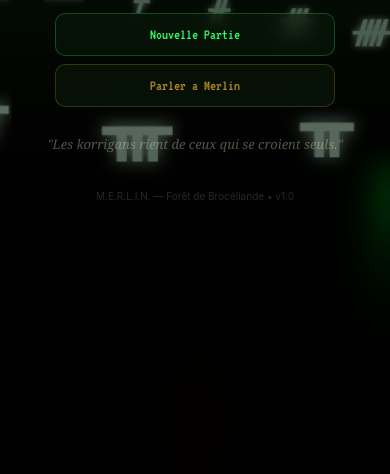
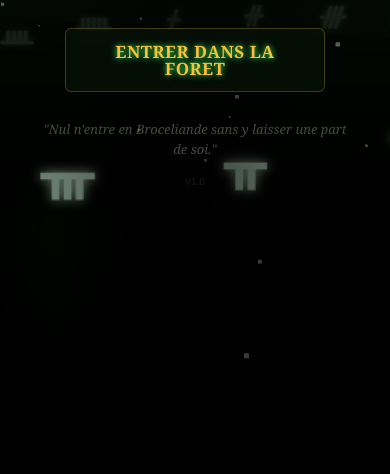
Before and after one commit to merlingame-netizen/merlin-web, a website built with Vite: page index.html in a window 390 px wide. Shown: the part 370-844 px from the top of the page. Built offline with nearby package versions, Linux system fonts and the light colour scheme; animation ran at ten frames a second; files whose address does not match are found by name.

Commit message:
refactor(menu): coherent celtic style, orbiting camera, simplified layout
- Menu v3: Georgia serif font, amber title, warm palette (no more CRT green)
- Removed "Parler a Merlin" button (unused in web demo)
- 3D scene: slow orbit camera, 120 particles (fireflies+sparks), rune fade by distance
- Cleaned dead code: unused _buildTitle, _buildBurstParticles, _buildLLMIndicator
- CSS: radial gradient overlay, subtle hover glow, responsive title

```diff
--- a/src/scenes/menu_screen.js
+++ b/src/scenes/menu_screen.js
@@ -1,8 +1,20 @@
-// M.E.R.L.I.N. — Menu Screen (Refonte v2)
-// Fast, minimal, 2 buttons + Merlin chat
+// M.E.R.L.I.N. — Menu Screen v3
+// Minimal, atmospheric, coherent celtic style
+// One primary action + lore quote, overlaid on 3D scene
 
 import { listSlots } from '../game/save_system.js'
 import { SFX } from '../audio/sfx_manager.js'
+
+const LORE_QUOTES = [
+  '"Les pierres se souviennent de tout." \u2014 Merlin',
+  '"Chaque sentier mene a un choix. Chaque choix, a un destin."',
+  '"La foret parle a ceux qui savent ecouter."',
+  '"Ni la force ni la ruse ne suffisent. Seule la sagesse prevaut."',
+  '"Les korrigans rient de ceux qui se croient seuls."',
+  '"Le voile entre les mondes est plus fin qu\'un souffle."',
+  '"Nul n\'entre en Broceliande sans y laisser une part de soi."',
+  '"Les racines des chenes sont les veines du monde."',
+]
 
 export class MenuScreen {
   constructor(onNewGame, onContinue, onLoad, onTalkMerlin) {
@@ -11,6 +23,7 @@ export class MenuScreen {
     this._onLoad = onLoad
     this._onTalkMerlin = onTalkMerlin
     this._el = null
+    this._loreTimer = null
   }
 
   mount(container) {
@@ -20,66 +33,52 @@ export class MenuScreen {
     const hasSave = listSlots()[0] != null
 
     this._el.innerHTML = `
-      <div class="menu-v2">
-        <div class="menu-v2-title">M.E.R.L.I.N.</div>
-        <div class="menu-v2-sub">Foret de Broceliande</div>
-        <div class="menu-v2-btns">
-          <button class="mv2-btn mv2-btn-primary" id="mv2-play">
-            ${hasSave ? 'Continuer' : 'Nouvelle Partie'}
+      <div class="menu-main">
+        <div class="menu-title-group">
+          <h1 class="menu-title">M.E.R.L.I.N.</h1>
+          <p class="menu-subtitle">Foret de Broceliande</p>
+        </div>
+        <div class="menu-actions">
+          <button class="menu-btn menu-btn-play" id="menu-play">
+            ${hasSave ? 'Continuer l\'aventure' : 'Entrer dans la foret'}
           </button>
-          ${hasSave ? '<button class="mv2-btn" id="mv2-new">Nouvelle Partie</button>' : ''}
-          <button class="mv2-btn mv2-btn-merlin" id="mv2-merlin">Parler a Merlin</button>
+          ${hasSave ? '<button class="menu-btn menu-btn-secondary" id="menu-new">Nouveau voyage</button>' : ''}
         </div>
-        <div class="menu-v2-lore" id="menu-lore"></div>
-        <div class="menu-v2-footer">M.E.R.L.I.N. — Forêt de Brocéliande &bull; v1.0</div>
+        <p class="menu-lore" id="menu-lore"></p>
+        <p class="menu-version">v1.0</p>
       </div>
     `
     container.appendChild(this._el)
 
-    // Rotating lore quotes
-    const loreQuotes = [
-      '"Les pierres se souviennent de tout." — Merlin',
-      '"Chaque sentier mene a un choix. Chaque choix, a un destin."',
-      '"La foret parle a ceux qui savent ecouter."',
-      '"Chaque sentier mene a un choix. Chaque choix, a un destin."',
-      '"Ni la force ni la ruse ne suffisent. Seule la sagesse prevaut."',
-      '"Les korrigans rient de ceux qui se croient seuls."',
-      '"Le voile entre les mondes est plus fin qu\'un souffle."',
-    ]
+    // Lore quotes rotation
     const loreEl = this._el.querySelector('#menu-lore')
     if (loreEl) {
-      let loreIdx = Math.floor(Math.random() * loreQuotes.length)
-      loreEl.textContent = loreQuotes[loreIdx]
+      let idx = Math.floor(Math.random() * LORE_QUOTES.length)
+      loreEl.textContent = LORE_QUOTES[idx]
       this._loreTimer = setInterval(() => {
-        loreIdx = (loreIdx + 1) % loreQuotes.length
+        idx = (idx + 1) % LORE_QUOTES.length
         loreEl.style.opacity = '0'
-        setTimeout(() => { loreEl.textContent = loreQuotes[loreIdx]; loreEl.style.opacity = '1' }, 500)
-      }, 6000)
+        setTimeout(() => { loreEl.textContent = LORE_QUOTES[idx]; loreEl.style.opacity = '1' }, 500)
+      }, 7000)
     }
 
-    // SFX on hover for all buttons
-    this._el.querySelectorAll('.mv2-btn').forEach(btn => {
+    // SFX
+    this._el.querySelectorAll('.menu-btn').forEach(btn => {
       btn.addEventListener('mouseenter', () => SFX.hover())
       btn.addEventListener('pointerdown', () => SFX.click())
     })
 
-    // Play button: continue if save exists, else new game
-    this._el.querySelector('#mv2-play')?.addEventListener('click', () => {
+    // Play / Continue
+    this._el.querySelector('#menu-play')?.addEventListener('click', () => {
       SFX.confirm()
       if (hasSave) this._onContinue()
       else this._onNewGame()
     })
 
-    // New game (only shown if save exists)
-    this._el.querySelector('#mv2-new')?.addEventListener('click', () => {
+    // New game (only if save exists)
+    this._el.querySelector('#menu-new')?.addEventListener('click', () => {
       SFX.confirm()
       this._onNewGame()
-    })
-
-    // Talk to Merlin
-    this._el.querySelector('#mv2-merlin')?.addEventListener('click', () => {
-      SFX.confirm()
-      this._onTalkMerlin?.()
     })
   }
 
--- a/src/three/menu_scene_3d.js
+++ b/src/three/menu_scene_3d.js
@@ -1,175 +1,125 @@
-// M.E.R.L.I.N. — Spectacular 3D Menu Scene
-// Orbiting camera, animated title, Ogham rune ring, 200 particles, LLM indicator
+// M.E.R.L.I.N. — 3D Menu Scene v2
+// Slow orbiting camera, Ogham rune ring, ambient particles, ground fog
+// Clean, atmospheric, cohérent celtic
 
 import * as THREE from 'three'
 
-const RUNES = ['ᚁ','ᚂ','ᚃ','ᚄ','ᚅ','ᚆ','ᚇ','ᚈ','ᚉ','ᚊ','ᚋ','ᚌ','ᚍ','ᚎ','ᚏ','ᚐ','ᚑ','ᚒ']
+const RUNES = ['\u1681','\u1682','\u1683','\u1684','\u1685','\u1686','\u1687','\u1688','\u1689','\u168A','\u168B','\u168C','\u168D','\u168E','\u168F','\u1690','\u1691','\u1692']
 const AMBER = 0xffbe33
 const PHOSPHOR = 0x33ff66
-const DARK = 0x050c05
+const DARK = 0x040a04
 
 export class MenuScene3D {
   constructor() {
     this._scene = new THREE.Scene()
-    this._camera = new THREE.PerspectiveCamera(60, window.innerWidth / window.innerHeight, 0.1, 100)
-    this._camera.position.set(0, 2, 8)
+    this._camera = new THREE.PerspectiveCamera(55, window.innerWidth / window.innerHeight, 0.1, 100)
+    this._camera.position.set(0, 2.5, 8)
 
     this._scene.background = new THREE.Color(DARK)
-    this._scene.fog = new THREE.FogExp2(DARK, 0.06)
+    this._scene.fog = new THREE.FogExp2(DARK, 0.05)
 
     this._runeSprites = []
     this._particles = null
-    this._burstParticles = null
-    this._titleMesh = null
-    this._llmIndicator = null
-    this._llmStatus = 'connecting' // connecting | ok | slow | error
 
     this._buildLighting()
-    // No title mesh, no particles, no burst, no LLM indicator — just runes
     this._buildRuneRing()
     this._buildGroundPlane()
+    this._buildParticles()
   }
 
   getScene() { return this._scene }
   getCamera() { return this._camera }
 
-  setLLMStatus(status) {
-    this._llmStatus = status
-  }
+  update(dt, elapsed) {
+    // Slow orbit around center
+    const orbitR = 8, orbitSpeed = 0.08
+    const angle = elapsed * orbitSpeed
+    this._camera.position.x = Math.sin(angle) * orbitR
+    this._camera.position.z = Math.cos(angle) * orbitR
+    this._camera.position.y = 2.2 + Math.sin(elapsed * 0.15) * 0.3
+    this._camera.lookAt(0, 1.2, 0)
 
-  update(dt, elapsed) {
-    // Static camera — no orbiting
-    this._camera.lookAt(0, 1, 0)
-
-    // Rotate rune ring only
+    // Rotate rune ring
     for (let i = 0; i < this._runeSprites.length; i++) {
       const sprite = this._runeSprites[i]
-      const angle = (i / RUNES.length) * Math.PI * 2 + elapsed * 0.2
-      const r = 3.5
-      sprite.position.x = Math.cos(angle) * r
-      sprite.position.z = Math.sin(angle) * r
-      sprite.position.y = 1.2 + Math.sin(elapsed * 0.8 + i * 0.5) * 0.3
+      const a = (i / RUNES.length) * Math.PI * 2 + elapsed * 0.15
+      const r = 3.2
+      sprite.position.x = Math.cos(a) * r
+      sprite.position.z = Math.sin(a) * r
+      sprite.position.y = 1.0 + Math.sin(elapsed * 0.6 + i * 0.4) * 0.25
+      // Fade runes based on distance to camera
+      const d = sprite.position.distanceTo(this._camera.position)
+      sprite.material.opacity = Math.max(0.15, Math.min(0.8, 1.2 - d / 10))
+    }
+
+    // Animate particles (gentle float upward)
+    if (this._particles) {
+      const pos = this._particles.geometry.attributes.position
+      for (let i = 0; i < pos.count; i++) {
+        let y = pos.getY(i)
+        y += 0.003 + Math.sin(elapsed + i) * 0.001
+        if (y > 6) y = -1
+        pos.setY(i, y)
+      }
+      pos.needsUpdate = true
     }
   }
 
   _buildLighting() {
-    const ambient = new THREE.AmbientLight(PHOSPHOR, 0.15)
-    this._scene.add(ambient)
+    this._scene.add(new THREE.AmbientLight(0x223322, 0.3))
 
-    const point = new THREE.PointLight(AMBER, 2, 20)
-    point.position.set(0, 3, 0)
-    this._scene.add(point)
+    const center = new THREE.PointLight(AMBER, 1.8, 18)
+    center.position.set(0, 3, 0)
+    this._scene.add(center)
 
-    const point2 = new THREE.PointLight(PHOSPHOR, 0.8, 15)
-    point2.position.set(3, 1, -3)
-    this._scene.add(point2)
-  }
+    const accent = new THREE.PointLight(PHOSPHOR, 0.5, 12)
+    accent.position.set(-3, 1.5, -2)
+    this._scene.add(accent)
 
-  _buildTitle() {
-    const canvas = document.createElement('canvas')
-    canvas.width = 1024
-    canvas.height = 256
-    const ctx = canvas.getContext('2d')
-    ctx.clearRect(0, 0, 1024, 256)
-
-    // Title text
-    ctx.fillStyle = '#ffbe33'
-    ctx.font = 'bold 120px "VT323", "Courier New", monospace'
-    ctx.textAlign = 'center'
-    ctx.textBaseline = 'middle'
-    ctx.shadowColor = '#ffbe33'
-    ctx.shadowBlur = 30
-    ctx.fillText('M.E.R.L.I.N.', 512, 100)
-
-    // Subtitle
-    ctx.shadowBlur = 10
-    ctx.font = '48px "VT323", "Courier New", monospace'
-    ctx.fillStyle = '#33ff66'
-    ctx.fillText('Forêt de Brocéliande', 512, 190)
-
-    const tex = new THREE.CanvasTexture(canvas)
-    tex.needsUpdate = true
-
-    const geo = new THREE.PlaneGeometry(6, 1.5)
-    const mat = new THREE.ShaderMaterial({
-      transparent: true,
-      uniforms: {
-        uTexture: { value: tex },
-        uTime: { value: 0 },
-      },
-      vertexShader: `
-        varying vec2 vUv;
-        void main() {
-          vUv = uv;
-          gl_Position = projectionMatrix * modelViewMatrix * vec4(position, 1.0);
-        }
-      `,
-      fragmentShader: `
-        uniform sampler2D uTexture;
-        uniform float uTime;
-        varying vec2 vUv;
-        void main() {
-          vec4 tex = texture2D(uTexture, vUv);
-          float glow = 0.8 + 0.2 * sin(uTime * 2.0);
-          tex.rgb *= glow;
-          // Add subtle scan effect
-          float scan = 0.95 + 0.05 * sin(vUv.y * 50.0 + uTime * 3.0);
-          tex.rgb *= scan;
-          gl_FragColor = tex;
-        }
-      `,
-    })
-
-    this._titleMesh = new THREE.Mesh(geo, mat)
-    this._titleMesh.position.set(0, 3.5, 0)
-    this._titleMesh.lookAt(this._camera.position)
-    this._scene.add(this._titleMesh)
+    const warm = new THREE.PointLight(0xcc6633, 0.4, 10)
+    warm.position.set(3, 0.5, 3)
+    this._scene.add(warm)
   }
 
   _buildRuneRing() {
     for (let i = 0; i < RUNES.length; i++) {
       const canvas = document.createElement('canvas')
-      canvas.width = 64
-      canvas.height = 64
+      canvas.width = 64; canvas.height = 64
       const ctx = canvas.getContext('2d')
       ctx.clearRect(0, 0, 64, 64)
       ctx.fillStyle = '#33ff66'
-      ctx.font = 'bold 48px serif'
-      ctx.textAlign = 'center'
-      ctx.textBaseline = 'middle'
-      ctx.shadowColor = '#33ff66'
-      ctx.shadowBlur = 12
+      ctx.font = 'bold 44px serif'
+      ctx.textAlign = 'center'; ctx.textBaseline = 'middle'
+      ctx.shadowColor = '#33ff66'; ctx.shadowBlur = 10
       ctx.fillText(RUNES[i], 32, 32)
 
       const tex = new THREE.CanvasTexture(canvas)
       const mat = new THREE.SpriteMaterial({
-        map: tex,
-        transparent: true,
-        opacity: 0.7,
+        map: tex, transparent: true, opacity: 0.6,
         blending: THREE.AdditiveBlending,
       })
       const sprite = new THREE.Sprite(mat)
-      sprite.scale.set(0.6, 0.6, 1)
+      sprite.scale.set(0.5, 0.5, 1)
       this._scene.add(sprite)
       this._runeSprites.push(sprite)
     }
   }
 
   _buildParticles() {
-    const count = 150
+    const count = 120
     const positions = new Float32Array(count * 3)
     const colors = new Float32Array(count * 3)
 
     for (let i = 0; i < count; i++) {
-      positions[i * 3] = (Math.random() - 0.5) * 16
-      positions[i * 3 + 1] = Math.random() * 8 - 2
-      positions[i * 3 + 2] = (Math.random() - 0.5) * 16
+      positions[i * 3] = (Math.random() - 0.5) * 14
+      positions[i * 3 + 1] = Math.random() * 6 - 1
+      positions[i * 3 + 2] = (Math.random() - 0.5) * 14
 
-      // Mix of green and amber particles
+      // 70% green fireflies, 30% amber sparks
       if (Math.random() > 0.7) {
         colors[i * 3] = 1.0; colors[i * 3 + 1] = 0.75; colors[i * 3 + 2] = 0.2
       } else {
-        colors[i * 3] = 0.2; colors[i * 3 + 1] = 1.0; colors[i * 3 + 2] = 0.4
+        colors[i * 3] = 0.3; colors[i * 3 + 1] = 0.9; colors[i * 3 + 2] = 0.3
       }
     }
 
@@ -177,75 +127,17 @@ export class MenuScene3D {
     geo.setAttribute('position', new THREE.BufferAttribute(positions, 3))
     geo.setAttribute('color', new THREE.BufferAttribute(colors, 3))
 
-    const mat = new THREE.PointsMaterial({
-      size: 0.08,
-      transparent: true,
-      opacity: 0.6,
-      vertexColors: true,
-      blending: THREE.AdditiveBlending,
-      depthWrite: false,
-    })
-
-    this._particles = new THREE.Points(geo, mat)
+    this._particles = new THREE.Points(geo, new THREE.PointsMaterial({
+      size: 0.06, transparent: true, opacity: 0.5,
+      vertexColors: true, blending: THREE.AdditiveBlending, depthWrite: false,
+    }))
     this._scene.add(this._particles)
   }
 
-  _buildBurstParticles() {
-    const count = 80
-    const positions = new Float32Array(count * 3)
-    const velocities = new Float32Array(count * 3)
-
-    for (let i = 0; i < count; i++) {
-      positions[i * 3] = 0
-      positions[i * 3 + 1] = 2
-      positions[i * 3 + 2] = 0
-
-      const theta = Math.random() * Math.PI * 2
-      const phi = Math.random() * Math.PI
-      const speed = 2 + Math.random() * 4
-      velocities[i * 3] = Math.sin(phi) * Math.cos(theta) * speed
-      velocities[i * 3 + 1] = Math.cos(phi) * speed * 0.8 + 2
-      velocities[i * 3 + 2] = Math.sin(phi) * Math.sin(theta) * speed
-    }
-
-    const geo = new THREE.BufferGeometry()
-    geo.setAttribute('position', new THREE.BufferAttribute(positions, 3))
-
-    const mat = new THREE.PointsMaterial({
-      size: 0.12,
-      transparent: true,
-      opacity: 1.0,
-      color: AMBER,
-      blending: THREE.AdditiveBlending,
-      depthWrite: false,
-    })
-
-    this._burstParticles = new THREE.Points(geo, mat)
-    this._burstParticles.userData = { velocities }
-    this._scene.add(this._burstParticles)
-  }
-
-  _buildLLMIndicator() {
-    const geo = new THREE.SphereGeometry(0.15, 16, 16)
+  _buildGroundPlane() {
+    const geo = new THREE.PlaneGeometry(30, 30)
     const mat = new THREE.MeshStandardMaterial({
-      color: AMBER,
-      emissive: AMBER,
-      emissiveIntensity: 0.8,
-      metalness: 0.3,
-      roughness: 0.5,
-    })
-    this._llmIndicator = new THREE.Mesh(geo, mat)
-    this._llmIndicator.position.set(0, 5.2, 0)
-    this._scene.add(this._llmIndicator)
-  }
-
-  _buildGroundPlane() {
-    // Dark reflective ground
-    const geo = new THREE.PlaneGeometry(40, 40)
-    const mat = new THREE.MeshStandardMaterial({
-      color: 0x0a1a0a,
-      metalness: 0.8,
-      roughness: 0.4,
+      color: 0x0a150a, metalness: 0.6, roughness: 0.5,
     })
     const mesh = new THREE.Mesh(geo, mat)
     mesh.rotation.x = -Math.PI / 2
--- a/src/ui/styles.css
+++ b/src/ui/styles.css
@@ -1181,7 +1181,7 @@ html, body {
   .g3d-slim-bar { padding: 10px 6px max(env(safe-area-inset-bottom, 8px), 8px); gap: 4px; }
   .g3d-slim-choice { padding: 14px 8px; font-size: 12px; min-height: 48px; }
   .g3d-intro-actions { padding: 12px 8px; gap: 6px; }
-  .menu-v2-title { font-size: 40px; }
+  .menu-title { font-size: 38px; letter-spacing: 3px; }
   .mc-wrap { height: 90vh; max-height: none; border-radius: 0; }
 }
 
@@ -1274,41 +1274,55 @@ html, body {
 }
 .g3d-intro-go:active { transform: scale(.95); background: rgba(51,255,102,.15); border-color: rgba(51,255,102,.4); }
 
-/* === MENU V2 === */
-.menu-v2 {
+/* === MENU v3 — Celtic cohérent === */
+.menu-main {
   position: fixed; inset: 0; z-index: 40;
   display: flex; flex-direction: column; align-items: center; justify-content: center;
-  padding: 24px; gap: 8px;
-  background: linear-gradient(to top, rgba(0,0,0,.7) 0%, rgba(0,0,0,.25) 50%, transparent 100%);
+  padding: 24px; gap: 0;
+  background: radial-gradient(ellipse at 50% 80%, rgba(0,0,0,.6) 0%, rgba(0,0,0,.2) 50%, transparent 100%);
+  pointer-events: none;
 }
-.menu-v2-title {
-  font: 52px/1 'VT323', monospace; color: #33ff66;
-  text-shadow: 0 0 20px rgba(51,255,102,.3), 0 0 40px rgba(51,255,102,.1);
-  letter-spacing: 3px;
+.menu-main > * { pointer-events: auto; }
+
+.menu-title-group { text-align: center; margin-bottom: 32px; }
+.menu-title {
+  font: 56px/1 Georgia, 'Times New Roman', serif; color: #ffbe33;
+  text-shadow: 0 0 30px rgba(255,190,51,.25), 0 2px 8px rgba(0,0,0,.5);
+  letter-spacing: 6px; margin: 0;
 }
-.menu-v2-sub {
-  font: 13px/1 'Inter', sans-serif; color: rgba(255,255,255,.3);
-  letter-spacing: 2px; margin-bottom: 28px;
+.menu-subtitle {
+  font: italic 14px/1 Georgia, serif; color: rgba(200,210,180,.45);
+  letter-spacing: 3px; margin: 8px 0 0;
 }
-.menu-v2-btns { display: flex; flex-direction: column; gap: 8px; width: 100%; max-width: 280px; }
-.mv2-btn {
-  padding: 13px 20px; border-radius: 10px;
-  background: rgba(10,26,10,.6); backdrop-filter: blur(10px);
-  border: 1px solid rgba(255,255,255,.08);
-  color: rgba(255,255,255,.8); font: 15px/1 'VT323', monospace;
-  cursor: pointer; transition: all .15s; text-align: center;
+
+.menu-actions { display: flex; flex-direction: column; gap: 10px; width: 100%; max-width: 260px; }
+.menu-btn {
+  padding: 14px 20px; border-radius: 6px;
+  background: rgba(8,20,8,.65); backdrop-filter: blur(8px);
+  border: 1px solid rgba(255,190,51,.12);
+  color: rgba(240,230,200,.85); font: 16px/1 Georgia, serif;
+  cursor: pointer; transition: all .2s; text-align: center;
+  letter-spacing: 0.5px;
 }
-.mv2-btn:active { transform: scale(.96); background: rgba(77,217,204,.1); border-color: rgba(77,217,204,.3); }
-.mv2-btn-primary { border-color: rgba(51,255,102,.25); color: #33ff66; }
-.mv2-btn-primary:active { border-color: rgba(51,255,102,.5); background: rgba(51,255,102,.08); }
-.mv2-btn-merlin { border-color: rgba(255,191,51,.2); color: rgba(255,191,51,.7); }
-.mv2-btn-merlin:active { border-color: rgba(255,191,51,.4); background: rgba(255,191,51,.08); }
-.menu-v2-lore {
-  font: italic 13px/1.4 Georgia, serif; color: rgba(200,210,180,0.4);
-  margin-top: 20px; max-width: 320px; text-align: center;
-  transition: opacity 0.5s; min-height: 36px;
+.menu-btn:hover {
+  background: rgba(255,190,51,.08); border-color: rgba(255,190,51,.3);
+  transform: translateY(-1px); box-shadow: 0 4px 20px rgba(255,190,51,.1);
 }
-.menu-v2-footer { font: 10px/1 'Inter', sans-serif; color: rgba(255,255,255,.15); margin-top: 12px; }
+.menu-btn:active { transform: scale(.97); }
+.menu-btn-play {
+  border-color: rgba(255,190,51,.25); color: #ffbe33;
+  font-weight: bold; font-size: 17px;
+}
+.menu-btn-play:hover { border-color: rgba(255,190,51,.5); box-shadow: 0 0 25px rgba(255,190,51,.15); }
+.menu-btn-secondary { color: rgba(200,210,180,.6); border-color: rgba(255,255,255,.06); }
+.menu-btn-secondary:hover { color: rgba(200,210,180,.9); border-color: rgba(200,210,180,.2); }
+
+.menu-lore {
+  font: italic 13px/1.5 Georgia, serif; color: rgba(200,210,180,.35);
+  margin-top: 28px; max-width: 320px; text-align: center;
+  transition: opacity 0.6s; min-height: 40px;
+}
+.menu-version { font: 10px/1 Georgia, serif; color: rgba(255,255,255,.1); margin-top: 16px; }
 
 /* === MERLIN CHAT === */
 .scene-merlin-chat { position: fixed; inset: 0; z-index: 45; background: rgba(0,0,0,.88); display: flex; align-items: center; justify-content: center; }
```
